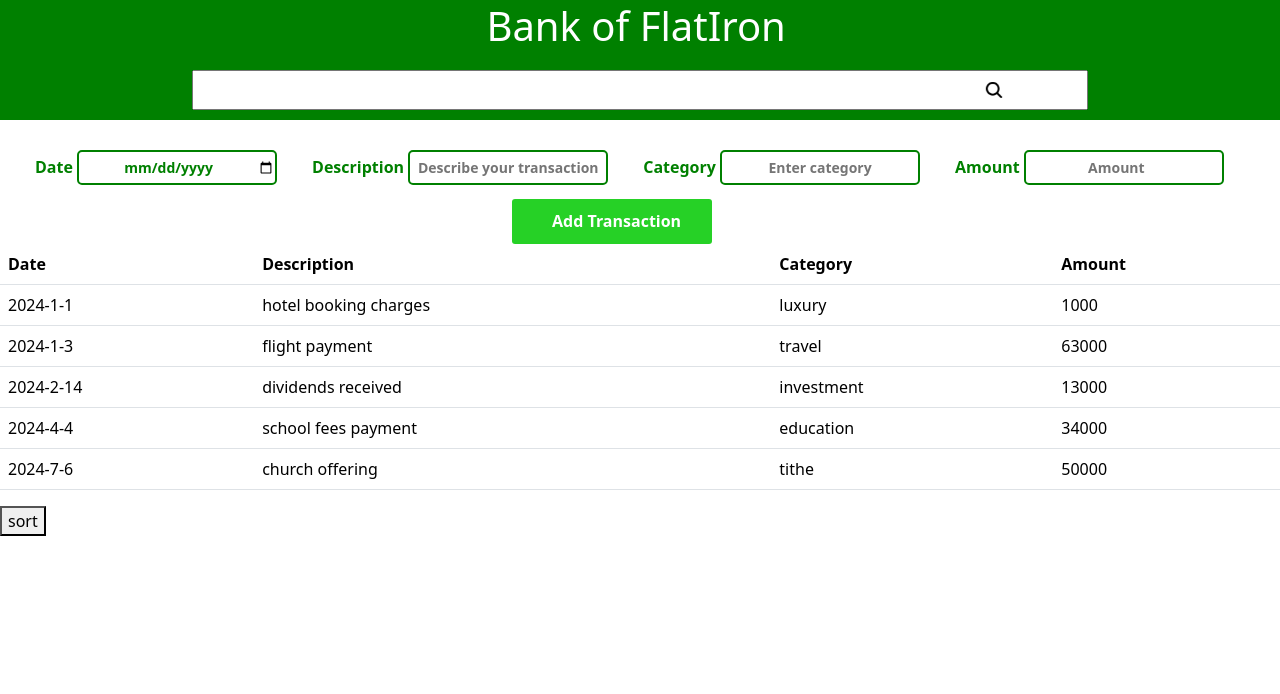
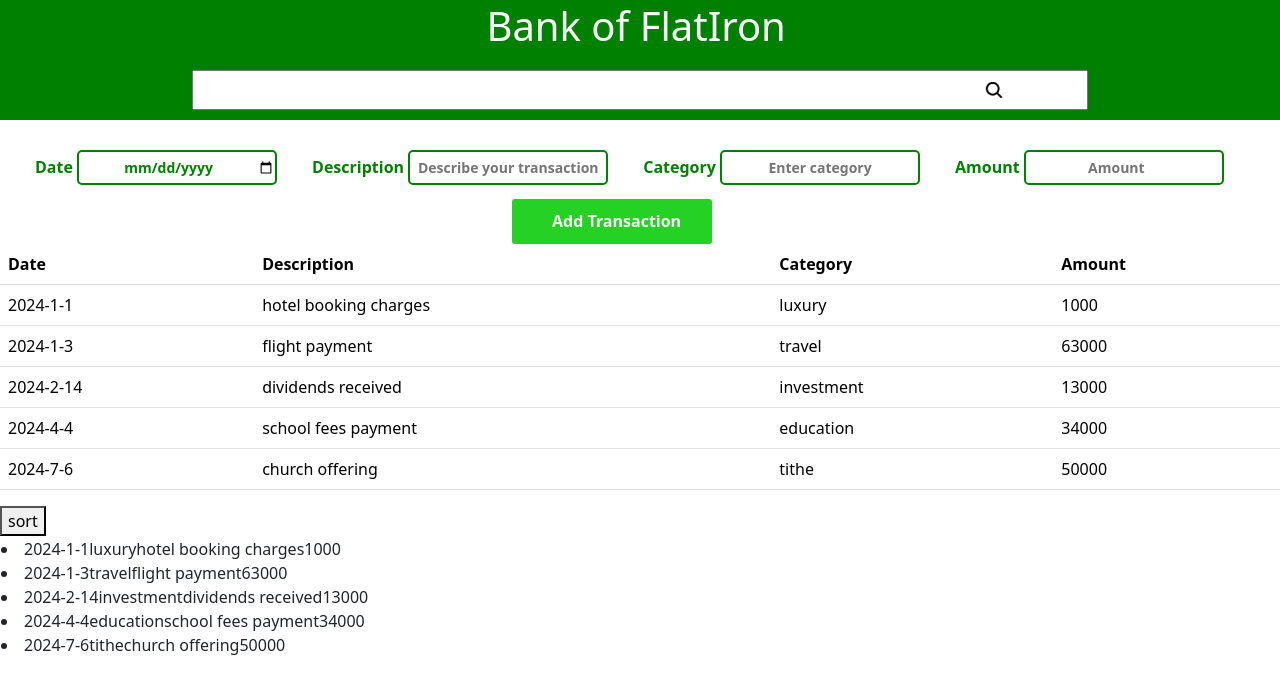
Before and after one commit to One-G-Row/flatiron-codechallenge-phase2, a React (Create React App) app: page / in a window 1280 px wide. Shown: the top 694 px of the page. Built offline with nearby package versions, Linux system fonts and the light colour scheme.

Commit message:
mapping sorted data

```diff
--- a/src/components/ListTable.js
+++ b/src/components/ListTable.js
@@ -1,7 +1,9 @@
 import React, { useState } from "react";
 import "bootstrap/dist/css/bootstrap.min.css";
 
-function ListTable({ details, addObjs, input }) {
+function ListTable({ details, addObjs, input, onSort}) {
+  console.log(onSort)
+
   const [results, setResults] = useState("");
 
   //conditions set to filter table data by date, category, description and amount
--- a/src/components/Sort.js
+++ b/src/components/Sort.js
@@ -1,8 +1,9 @@
 import React, { useState } from "react";
 import detailsData from "../transactions";
+import ListTable from "./ListTable";
 
 function Sort() {
-  const [sortedData, setSortedData] = useState([]);
+  const [sortedData, setSortedData] = useState(detailsData);
 
   function handleSorting() {
     const sortArray = [...detailsData];
@@ -18,10 +19,14 @@ function Sort() {
   const mapObj = sortedData.map((data, index) => {
     return (
       <li key={index}>
-        {data.category} - {data.description}
+        {data.date}
+        {data.category}
+        {data.description}
+        {data.amount}
       </li>
     );
   });
+
   console.log(mapObj);
   //const sortedArray = [...mapObj];
 
@@ -30,11 +35,11 @@ function Sort() {
       <button className="sort" onClick={handleSorting}>
         sort
       </button>
-      <p>{sortedData}</p>
-      <ul>
-        {mapObj}
-        {/*  <li>{sortedData}</li> */}
-      </ul>
+      <table>
+      <tr>
+      <td>{mapObj}</td>
+      </tr>
+      </table>
     </div>
   );
 }
```
